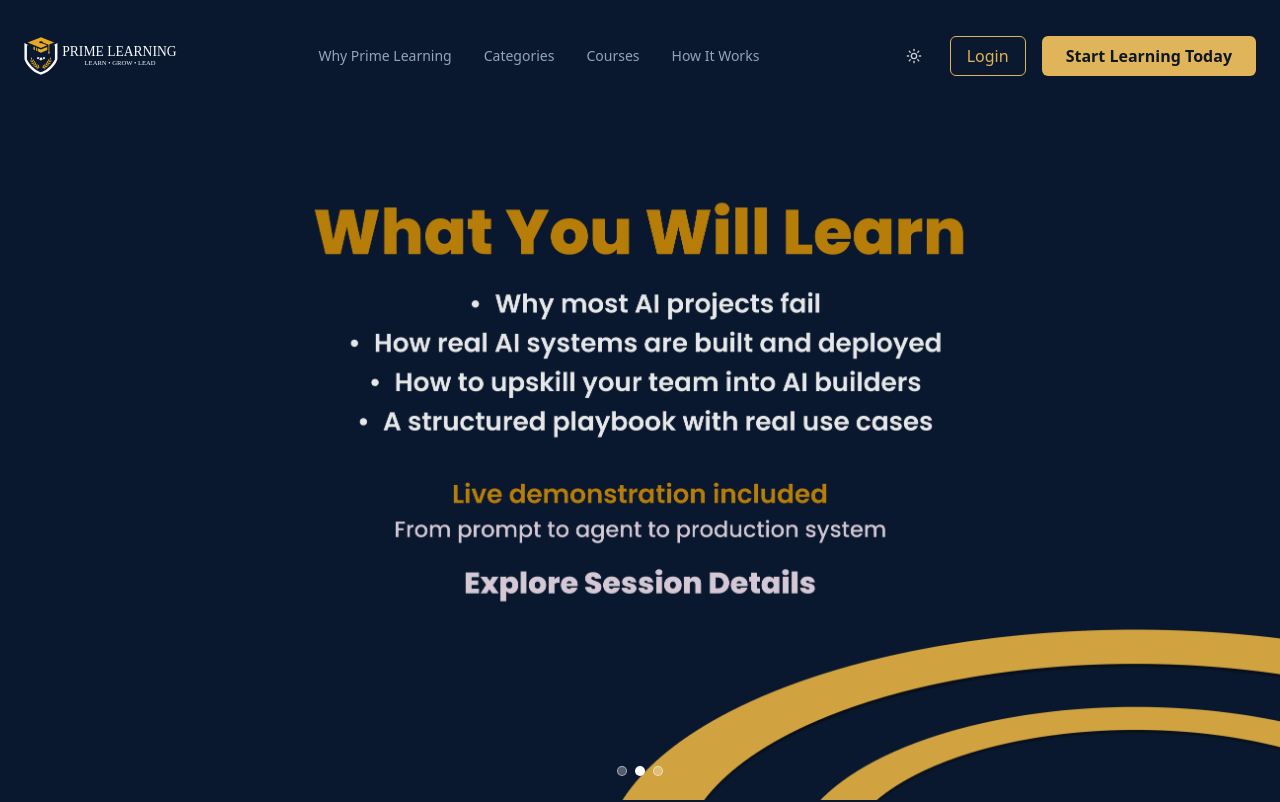
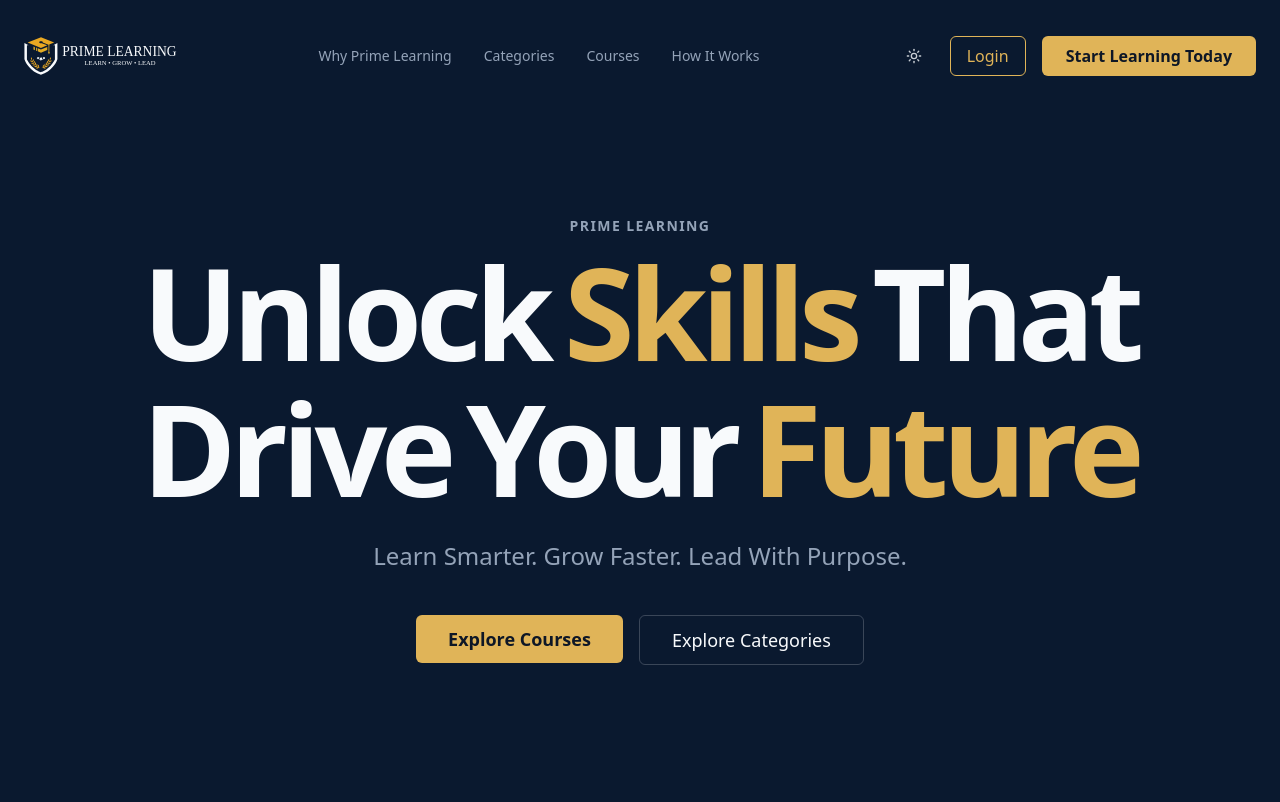
Before and after one commit to Vibe-Coders-Batch/prime-fx-frontend, a Next.js app: page / in a window 1280 px wide. Shown: the top 802 px of the page. Built offline with nearby package versions, Linux system fonts and the light colour scheme; no server answers.

Commit message:
refactor(landing-page-client): remove unused LandingBannerCarousel component
- Removed the LandingBannerCarousel import and its usage from the LandingPageClient component to streamline the code and improve performance.

```diff
--- a/src/components/sections/landing-page-client.tsx
+++ b/src/components/sections/landing-page-client.tsx
@@ -2,7 +2,6 @@
 import { Navbar } from "@/components/layout/navbar";
 import { Footer } from "@/components/layout/footer";
 import { Hero } from "@/components/sections/hero";
-import { LandingBannerCarousel } from "@/components/sections/landing-banner-carousel";
 import { TrustStats } from "@/components/sections/trust-stats";
 import { CTA } from "@/components/sections/cta";
 import { useCourses } from "@/features/courses/hooks/use-courses";
@@ -83,7 +82,6 @@ export function LandingPageClient() {
       </a>
       <Navbar />
       <div id="main-content">
-        <LandingBannerCarousel />
         <Hero />
         <TrustStats />
 
```
